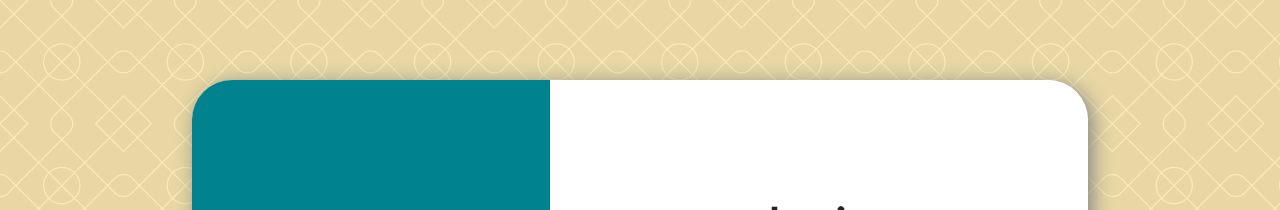
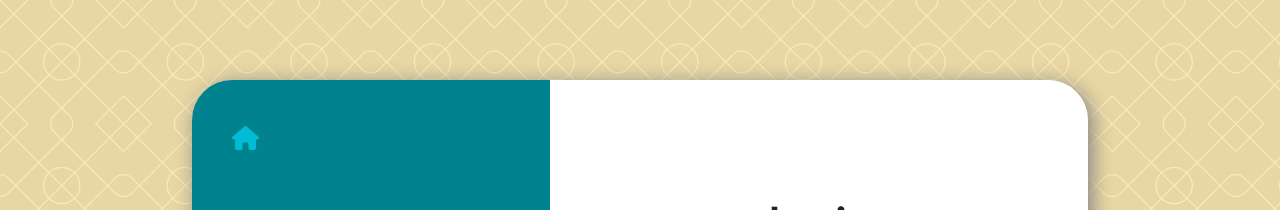
Before and after one commit to Tres0rsHoang/ISE-01Website, a React (Create React App) app: page /LoginPage in a window 1280 px wide. Shown: the top 210 px of the page. Built offline with nearby package versions, Linux system fonts and the light colour scheme.

Commit message:
Update FontAwesome Link
- Import Font Awesome to Login Page.
- Using House icon and link to Home Page.

```diff
--- a/package.json
+++ b/package.json
@@ -42,5 +42,8 @@
       "last 1 firefox version",
       "last 1 safari version"
     ]
+  },
+  "devDependencies": {
+    "@fortawesome/fontawesome-free": "^6.2.1"
   }
 }
--- a/src/Pages/LoginPage.js
+++ b/src/Pages/LoginPage.js
@@ -3,13 +3,15 @@ import eduUs from "../img/Group 82.svg";
 import logo from "../img/Group 256.svg";
 import { Form, FormControl, FloatingLabel, Button} from "react-bootstrap";
 import "../CssFile/LoginPage.css";
+import '@fortawesome/fontawesome-free/css/all.min.css';
+var houseIcon = 'fa-solid fa-house';
 
 function LoginPage(){
     return(
         <div id={'background'}>
             <div id={'container'}>
                 <div id={'left-container'}>
-                    <a href="/"><i className={'fa-solid fa-house'} id={'home-btn'}></i></a>
+                    <a href="/"><i className={houseIcon} id={'home-btn'}></i></a>
                     <div id='introContent'>
                         <img src={logo} alt={'logo'}></img>
                         <img src={eduUs} alt={'logo'}></img>
```
Also changed, not shown: 1 other file (tests, documents, lock files or other folders).
